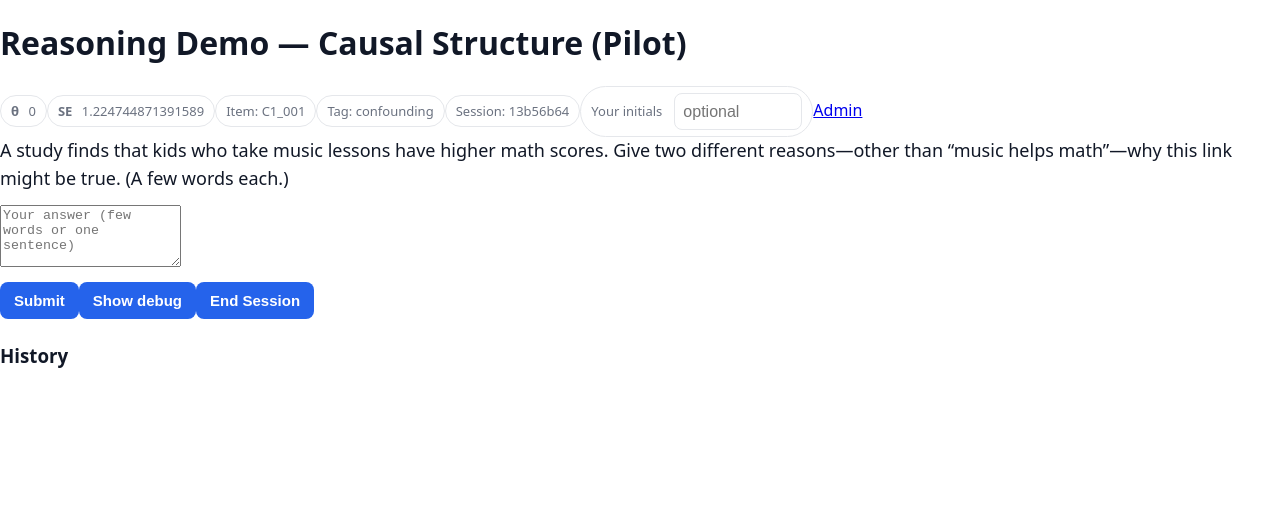
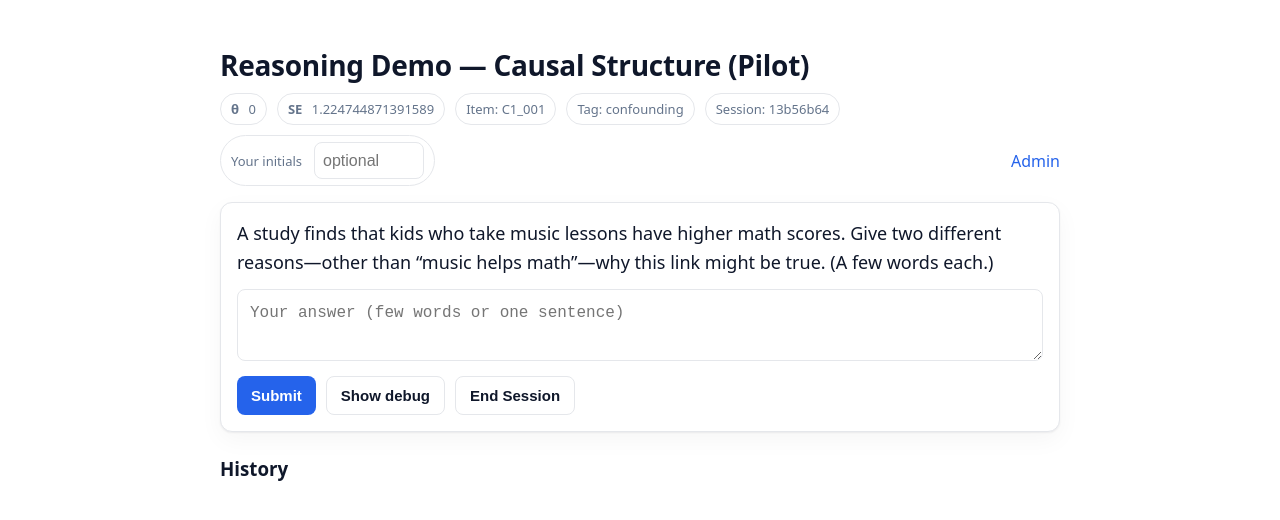
Before and after one commit to reasonbetter/demo, a Next.js app: page / in a window 1280 px wide. Shown: the top 520 px of the page. Built offline with nearby package versions, Linux system fonts and the light colour scheme.

Commit message:
Update globals.css

```diff
--- a/styles/globals.css
+++ b/styles/globals.css
@@ -1,44 +1,112 @@
-:root {
-  --bg: #ffffff;
-  --text: #111827;
-  --muted: #6b7280;
-  --border: #e5e7eb;
-  --accent: #2563eb;
-  --accent-weak: #eff6ff;
+/* ---- Theme tokens ---- */
+:root{
+  --bg:#ffffff;
+  --text:#0f172a;         /* slate-900 */
+  --muted:#64748b;        /* slate-500 */
+  --border:#e5e7eb;       /* gray-200 */
+  --panel:#ffffff;
+  --accent:#2563eb;       /* blue-600 */
+  --accent-weak:#eff6ff;  /* blue-50 */
+  --accent-strong:#1d4ed8;/* blue-700 */
+  --danger:#ef4444;
+  --radius:12px;
+  --shadow:0 1px 2px rgba(15,23,42,.06), 0 8px 24px rgba(2,6,23,.04);
 }
 
-html, body, #__next { height: 100%; }
-body {
-  margin: 0;
-  background: var(--bg);
-  color: var(--text);
-  font-family: ui-sans-serif, system-ui, -apple-system, Segoe UI, Roboto, Helvetica, Arial, "Apple Color Emoji", "Segoe UI Emoji";
-  -webkit-font-smoothing: antialiased;
-  -moz-osx-font-smoothing: grayscale;
+/* ---- Base ---- */
+html,body,#__next{height:100%}
+*{box-sizing:border-box}
+body{
+  margin:0;
+  font-family: ui-sans-serif, system-ui, -apple-system, Segoe UI, Roboto, Helvetica, Arial, "Apple Color Emoji","Segoe UI Emoji";
+  background:var(--bg);
+  color:var(--text);
+  -webkit-font-smoothing:antialiased;
+  -moz-osx-font-smoothing:grayscale;
 }
 
-.container { max-width: 860px; margin: 48px auto; padding: 0 20px; }
-.h1 { margin: 0 0 18px; font-size: 28px; line-height: 1.25; letter-spacing: -0.01em; }
+a{color:var(--accent); text-decoration:none}
+a:hover{text-decoration:underline}
 
-.panel { background: #fff; border: 1px solid var(--border); border-radius: 12px; padding: 16px; }
+/* ---- Layout ---- */
+.wrap{max-width:880px; margin:48px auto; padding:0 20px}
+.headline{margin:0 0 10px; font-size:28px; line-height:1.25; letter-spacing:-0.01em}
+.subhead{display:flex; flex-wrap:wrap; align-items:center; gap:10px; margin:6px 0 4px}
+.spacer{height:12px}
 
-.badges { display: flex; gap: 10px; flex-wrap: wrap; }
-.badge { display: inline-flex; align-items: center; gap: 6px; font-size: 13px; color: var(--muted);
-         padding: 6px 10px; border: 1px solid var(--border); border-radius: 999px; background: #fff; }
+/* ---- Badges / chips ---- */
+.badge{
+  display:inline-flex; align-items:center; gap:6px;
+  font-size:13px; color:var(--muted);
+  padding:6px 10px; border:1px solid var(--border); border-radius:999px;
+  background:#fff;
+}
 
-.question { font-size: 18px; line-height: 1.55; margin: 0 0 12px; }
+/* ---- Cards / panels ---- */
+.card{
+  background:var(--panel);
+  border:1px solid var(--border);
+  border-radius:var(--radius);
+  box-shadow:var(--shadow);
+  padding:16px;
+}
 
-.input { width: 100%; border: 1px solid var(--border); border-radius: 8px; padding: 12px; font-size: 16px; line-height: 1.45; }
-.textarea { resize: vertical; min-height: 56px; }
+.question{
+  font-size:18px; line-height:1.6; margin:0 0 12px;
+}
 
-.btn { appearance: none; border: none; cursor: pointer; background: var(--accent); color: #fff;
-       border-radius: 8px; padding: 10px 14px; font-size: 15px; font-weight: 600; }
-.btn:disabled { opacity: .6; cursor: not-allowed; }
+/* ---- Form controls ---- */
+.input, .textarea{
+  width:100%;
+  border:1px solid var(--border);
+  border-radius:8px;
+  background:#fff;
+  color:var(--text);
+  font-size:16px; line-height:1.45;
+  padding:12px;
+}
+.textarea{resize:vertical; min-height:64px}
 
-.probe { background: var(--accent-weak); border: 1px solid #dbeafe; color: #1e40af; padding: 10px 12px; border-radius: 8px; font-style: italic; }
+.input:focus, .textarea:focus{
+  outline:2px solid transparent;
+  box-shadow:0 0 0 3px rgba(37,99,235,.25);
+  border-color:var(--accent);
+}
 
-.debug { font-family: ui-monospace, SFMono-Regular, Menlo, Monaco, Consolas, "Liberation Mono", "Courier New", monospace;
-         background: #0b1220; color: #d1e0ff; border-radius: 8px; padding: 12px; white-space: pre-wrap; overflow: auto; max-height: 280px; }
+/* ---- Buttons ---- */
+.row{display:flex; gap:10px; flex-wrap:wrap}
+.btn{
+  appearance:none; border:none; cursor:pointer;
+  background:var(--accent); color:#fff; font-weight:600;
+  padding:10px 14px; border-radius:8px; font-size:15px;
+}
+.btn:hover{background:var(--accent-strong)}
+.btn:disabled{opacity:.6; cursor:not-allowed}
+.btn-secondary{
+  background:#fff; color:var(--text);
+  border:1px solid var(--border);
+}
+.btn-secondary:hover{background:#f8fafc}
 
-.historyItem { border-top: 1px solid var(--border); padding-top: 10px; margin-top: 10px; }
-.muted { color: var(--muted); }
+/* ---- Probe / debug / history ---- */
+.probe{
+  background:var(--accent-weak);
+  border:1px solid #dbeafe;
+  color:#1e40af;
+  padding:10px 12px; border-radius:8px; font-style:italic;
+}
+.debug{
+  font-family: ui-monospace, SFMono-Regular, Menlo, Monaco, Consolas, "Liberation Mono","Courier New", monospace;
+  background:#0b1220; color:#d1e0ff; border-radius:8px; padding:12px;
+  white-space:pre-wrap; overflow:auto; max-height:280px;
+  border:1px solid #0b1a34;
+}
+.historyItem{border-top:1px solid var(--border); padding-top:10px; margin-top:10px}
+.muted{color:var(--muted)}
+.link{margin-left:auto}
+
+/* ---- Small devices ---- */
+@media (max-width:520px){
+  .headline{font-size:24px}
+  .subhead{gap:8px}
+}
```
